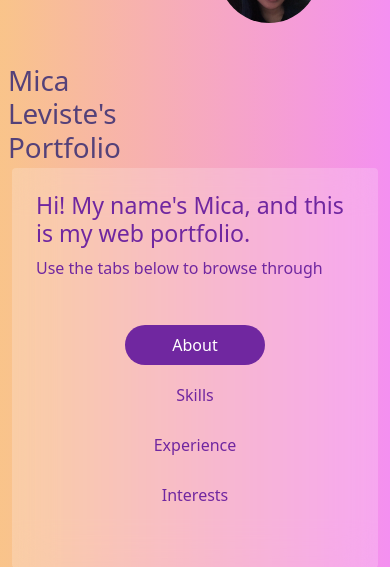
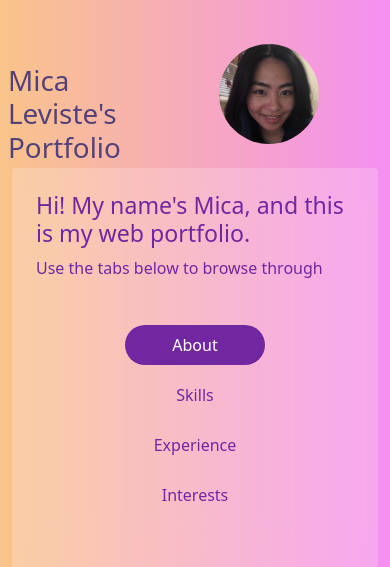
Before and after one commit to micalev/COMP2511-Assignment3, a PHP site: page / in a window 390 px wide. Shown: the top 567 px of the page. Run offline with PHP 8.4, Linux system fonts and the light colour scheme; some libraries are stand-ins or nearby versions.

Commit message:
fix profile pic for small screens

```diff
--- a/stylesheet.css
+++ b/stylesheet.css
@@ -53,8 +53,6 @@ body {
     object-fit: cover;
     object-position: 100% 35%;
      filter: grayscale(20%);
-    margin-top: -170px;
-    /*margin-left: 400px;*/
 }
 
 #navigation h3, #navigation p, .nav-link {
```
